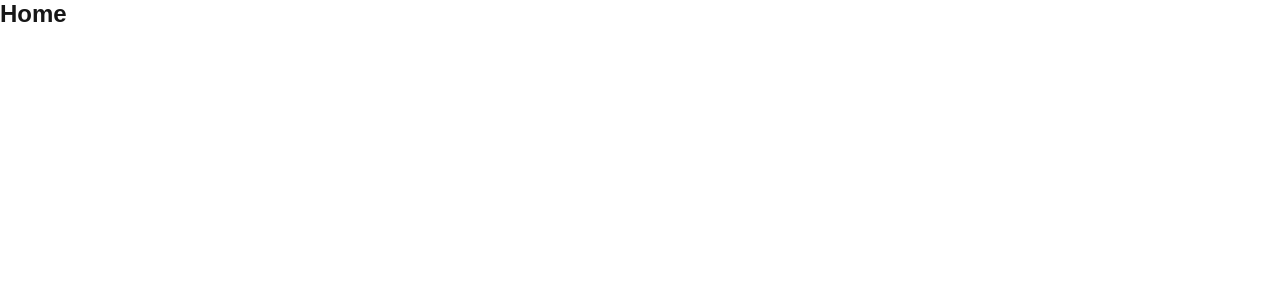
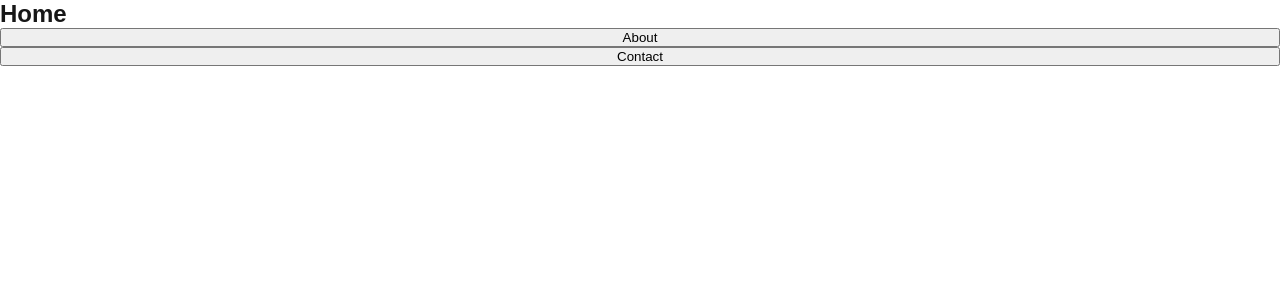
Before and after one commit to Rishab-RajHR/NextJS16, a Next.js app: page /home in a window 1280 px wide. Shown: the top 300 px of the page. Built offline with nearby package versions, Linux system fonts and the light colour scheme.

Commit message:
Routing Navigation & Links

```diff
--- a/src/app/about/page.js
+++ b/src/app/about/page.js
@@ -1,9 +1,11 @@
+import Link from "next/link"
 
 
 const About = () => {
   return (
     <>
        <h2>About Us</h2>
+       <Link href='/home'>Home Page</Link>
     </>
   )
 }
--- a/src/app/home/page.js
+++ b/src/app/home/page.js
@@ -1,8 +1,22 @@
+'use client';
+import Link from "next/link"
+import { useRouter } from "next/navigation"
 
 const Home = () => {
+  const router = useRouter();
+  const handleNavigation = (routerName) => {
+     router.push(routerName);
+  }
   return (
     <>
        <h2>Home</h2>
+       {/* <Link href="/about">About</Link>
+       <br/>
+       <Link href='/contact'>Contact</Link> */}
+       {/* <button onClick={()=> router.push('/about')}>About</button>
+       <button onClick={()=> router.push('/contact')}>Contact</button> */}
+       <button onClick={()=> handleNavigation('/about')}>About</button>
+       <button onClick={()=> handleNavigation('/contact')}>Contact</button>
     </>
   )
 }
```
Also changed, not shown: src/app/contact/page.js (added, +13 -0 lines).
